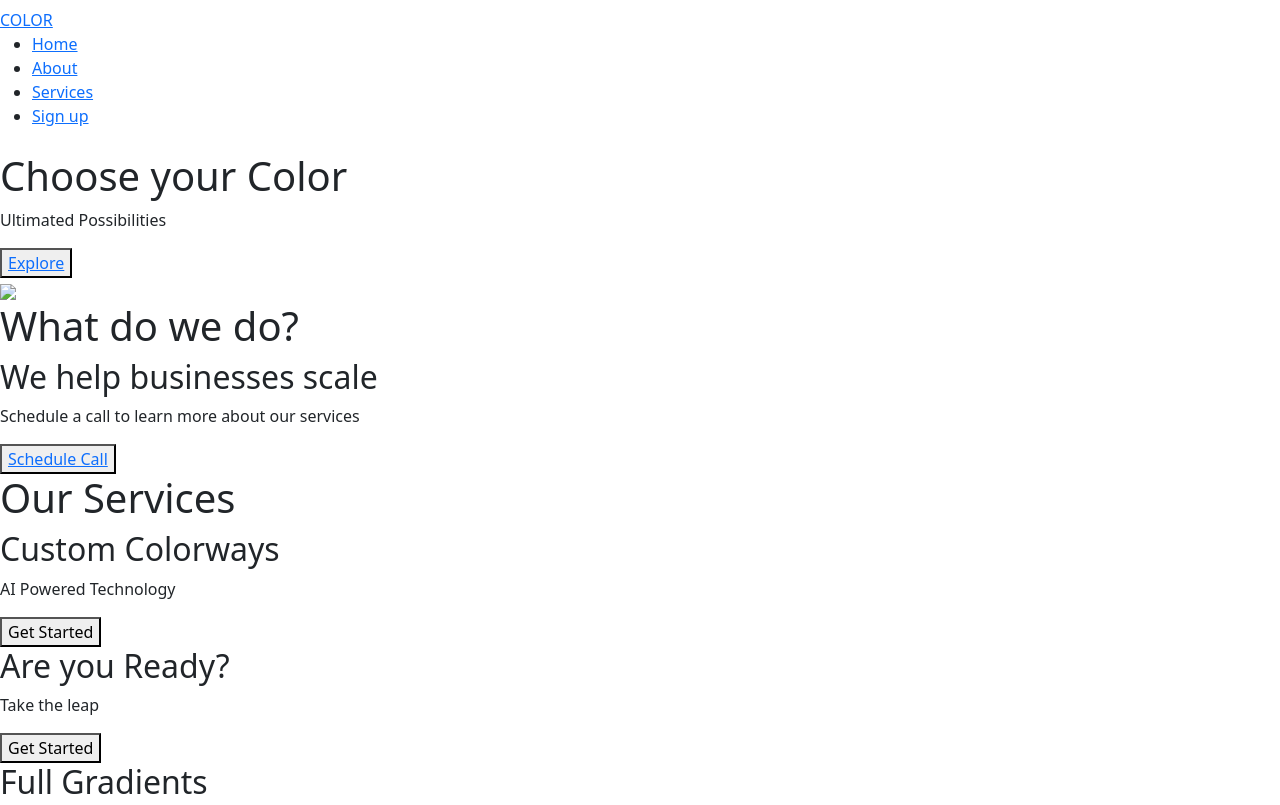
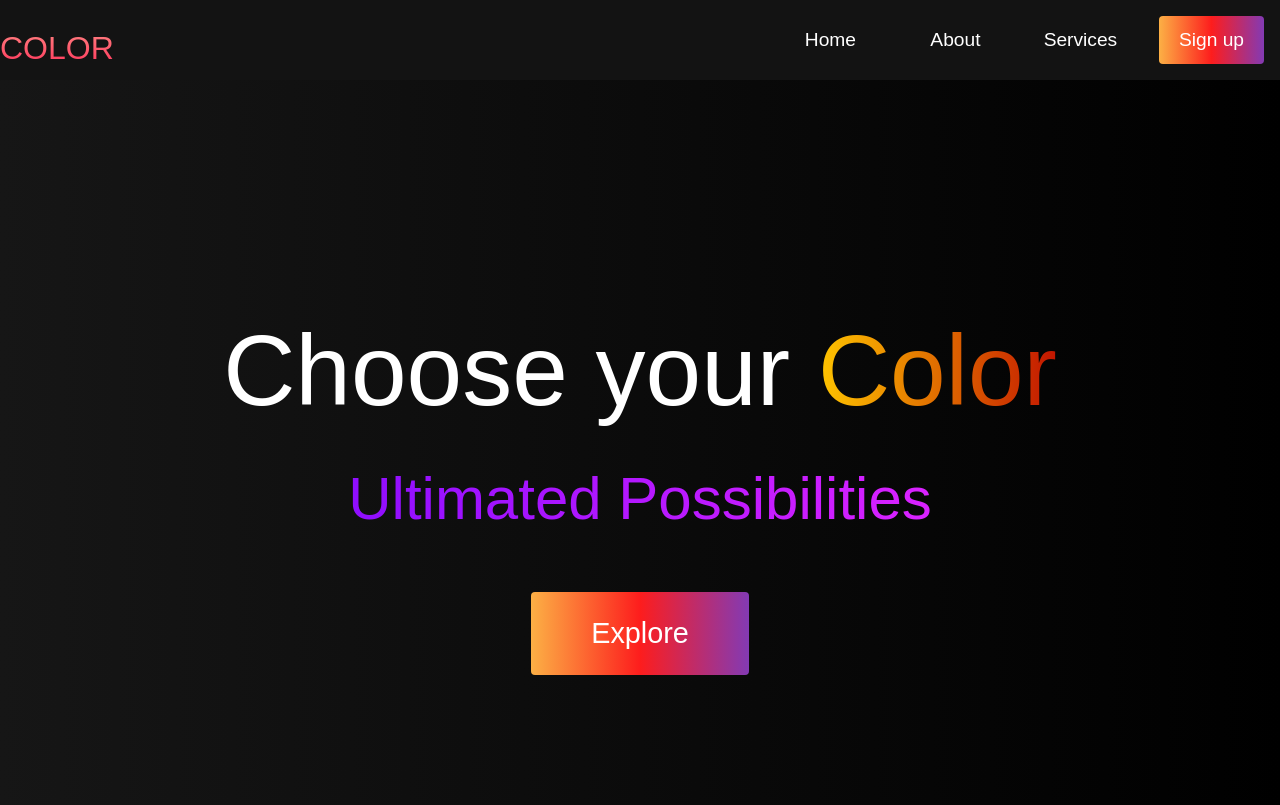
Before and after one commit to Phani0123/test, a plain HTML site: page index.html in a window 1280 px wide. Shown: the top 805 px of the page. Drawn offline with nearby package versions, Linux system fonts and the light colour scheme.

Commit message:
uploding

```diff
--- /dev/null
+++ b/index.css
@@ -0,0 +1,485 @@
+*{
+	box-sizing: border-box;
+	margin: 0;
+	padding: 0;
+	font-family: 'Kumbh Sans',sans-serif;
+	scroll-behavior: smooth;
+}
+
+.navbar{
+	background-color: #131313;
+	height: 80px;
+	display: flex;
+	justify-content: center;
+	align-items: center;
+	font-size: 1.2rem;
+	position: sticky;
+	top: 0;
+	z-index: 999;
+}
+
+.navbar_container{
+	display: flex;
+	justify-content: space-between;
+	height: 80px;
+	z-index: 1;
+	width: 100%;
+	max-width: 1300px;
+	margin: 0 auto;
+	padding: 0 auto;
+}
+
+.navbar_logo{
+	background-color: #ff8177;
+	background-image: linear-gradient(to top, #ff0844 0% , #ffb199 100%);
+	background-size: 100%;
+	-webkit-background-clip: text;
+	-moz-background-clip: text;
+	-webkit-text-fill-color: transparent;
+	-moz-text-fill-color: transparent;
+	display: flex;
+	align-items: center;
+	cursor: pointer;
+	text-decoration: none;
+	font-size: 2rem;
+}
+
+.navbar_menu{
+	display: flex;
+	align-items: center;
+	list-style: none;
+}
+
+.navbar_item{
+	height: 80px;
+}
+
+.navbar_links{
+	color: #fff;
+	display: flex;
+	align-items: center;
+	justify-content: center;
+	width: 125px;
+	text-decoration: none;
+	height: 100%;
+	transition: all 0.3 ease;
+}
+
+.navbar_btn{
+	display: flex;
+	justify-content: center;
+	align-items: center;
+	padding: 0 1rem;
+	width: 100%;
+}
+
+.button{
+	justify-content: center;
+	display: flex;
+	align-items: center;
+	text-decoration: none;
+	padding: 10px 20px;
+	width: 100%;
+	height: 100%;
+	border: none;
+	outline: none;
+	border-radius: 4px;
+	background: #833ab4;
+	background: -webkit-linear-gradient(to right ,#fcb045,#fd1d1d,#833ab4) ;
+	background: linear-gradient(to right ,#fcb045,#fd1d1d,#833ab4) ;
+	color: #fff;
+	transition:all 0.3 ease ;
+}
+
+.navbar_links:hover{
+	color: #9518fc;
+	transition: all 0.3 ease;
+}
+
+/*hero section*/
+
+
+.hero{
+	background: #000000;
+	background: linear-gradient(to right,#161616, #000000);
+	padding: 200px 0;
+
+}
+
+.hero_container{
+	display: flex;
+	flex-direction: column;
+	justify-content: center;
+	align-items: center;
+	max-width: 1200px;
+	margin: 0 auto;
+	height: 90%;
+	text-align: center;
+	padding: 30px;
+}
+
+.hero_heading{
+	font-size: 100px;
+	margin-bottom: 24px;
+	color: #fff;
+}
+
+.hero_heading span {
+	background: #c21500;  /* fallback for old browsers */
+background: -webkit-linear-gradient(to right, #ffc500, #c21500);  /* Chrome 10-25, Safari 5.1-6 */
+background: linear-gradient(to right, #ffc500, #c21500); /* W3C, IE 10+/ Edge, Firefox 16+, Chrome 26+, Opera 12+, Safari 7+ */
+background-size: 100%;
+-webkit-background-clip: text;
+-moz-background-clip: text;
+-webkit-text-fill-color: transparent;
+-moz-text-fill-color: transparent;
+
+}
+
+.hero_description{
+	font-size: 60px;
+	background: #da22ff;  /* fallback for old browsers */
+	background: -webkit-linear-gradient(to right, #9114ff, #da22ff);  /* Chrome 10-25, Safari 5.1-6 */
+	background: linear-gradient(to right, #8f0eff, #da22ff); /* W3C, IE 10+/ Edge, Firefox 16+, Chrome 26+, Opera 12+, Safari 7+ */
+background-size: 100%;
+-webkit-background-clip: text;
+-moz-background-clip: text;
+-webkit-text-fill-color: transparent;
+-moz-text-fill-color: transparent;
+
+}
+
+.highlight{
+	border-bottom: 4px solid rgb(132,0,255);
+}
+
+@media sceen and (max-width: 768px) {
+	.hero_heading{
+		font-size: 60px;
+	}
+
+	.hero_description{
+		font-size: 40px;
+	}
+}
+
+
+/*About section*/
+
+.main{
+	background-color: #131313;
+	padding: 10rem 0;
+}
+
+.main_container{
+	display: grid;
+	grid-template-columns: 1fr 1fr;
+	align-items: center;
+	justify-content: center;
+	margin: 0 auto;
+	height: 90%;
+	z-index: 1;
+	width: 100%;
+	max-width: 1300px;
+	padding: 0 50px;
+}
+
+.main_content{
+	color: #fff;
+	width: 100%;
+}
+
+.main_content h1{
+	font-size: 2rem;
+	background-color: #fe3b6f;
+	background-image: linear-gradient(to top, #ff087b 0% , #ed1a52 100%);
+	background-size: 100%;
+	-webkit-background-clip: text;
+	-moz-background-clip: text;
+	-webkit-text-fill-color: transparent;
+	-moz-text-fill-color: transparent;
+	text-transform: uppercase;
+	margin-bottom: 32px;
+}
+
+.main_content h2{
+	font-size: 4rem;
+	background: #ff8177;  /* fallback for old browsers */
+	background: -webkit-linear-gradient(to right, #9114ff, #da22ff);  /* Chrome 10-25, Safari 5.1-6 */
+	background: linear-gradient(to right, #8f0eff, #da22ff); /* W3C, IE 10+/ Edge, Firefox 16+, Chrome 26+, Opera 12+, Safari 7+ */
+background-size: 100%;
+-webkit-background-clip: text;
+-moz-background-clip: text;
+-webkit-text-fill-color: transparent;
+-moz-text-fill-color: transparent;
+}
+
+.main_content p{
+	margin-top: 1rem;
+	font-size: 2rem;
+	font-weight: 700;
+}
+
+.main_btn{
+	font-size: 1.8rem;
+	background: #833ab4;
+	background: -webkit-linear-gradient(to right ,#fcb045,#fd1d1d,#833ab4) ;
+	background: linear-gradient(to right ,#fcb045,#fd1d1d,#833ab4) ;
+	padding: 20px 60px;
+	border: none;
+	border-radius: 4px;
+	color: #fff;
+	margin-top: 2rem;
+	cursor: pointer;
+	position: relative;
+	transition: all 0.35s;
+	outline: none;
+}
+
+.main_btn a{
+	position: relative;
+	z-index: 2;
+	color: #fff;
+	text-decoration: none;
+}
+
+.main_btn:after{
+	position: absolute;
+	content: '';
+	top: 0;
+	left: 0;
+	width: 0;
+	height: 100%;
+	background: #ff1ead;
+	transition: all 0.35s;
+	border-radius: 4px;
+}
+
+.main_btn:hover{
+	color: #fff;
+}
+
+.main_btn:hover:after{
+	width: 100%;
+
+}
+
+.main_img_container{
+	text-align: center;
+}
+
+.main_img_card{
+	margin: 10px ;
+	height: 500px;
+	width: 500px;
+	border-radius: 4px;
+	display: flex;
+	flex-direction: column;
+	justify-content: center;
+	color: #fff;
+	background-image: linear-gradient(to right, #00dbde 0%, #fc00ff 100%);
+}
+
+/*services section*/
+
+.services{
+	display: flex;
+	flex-direction: column;
+	background-color: #131313;
+	justify-content: center;
+	align-items: center;
+	height: 100%;
+	padding: 10rem 0;
+}
+
+.services h1{
+	background-color: #ff8177;
+	background-image: linear-gradient(to right, #ff0844 0% , #f7673c 100%);
+	background-size: 100%;
+	-webkit-background-clip: text;
+	-moz-background-clip: text;
+	-webkit-text-fill-color: transparent;
+	-moz-text-fill-color: transparent;
+	margin-bottom: 5rem;
+	font-size: 2.5rem;
+}
+
+.services_wrapper{
+	display: grid;
+	grid-template-columns: 1fr 1fr 1fr 1fr ;
+	grid-template-rows: 1fr;
+}
+
+.services_card{
+	margin: 10px;
+	height: 425px;
+	width: 300px;
+	border-radius: 4px;
+	display: flex;
+	flex-direction: column;
+	justify-content: center;
+	color: #fff;
+	background-image: linear-gradient(to right,#00dbde 0%,#fc00ff 100%);
+	transition:0.3s ease-in;
+}
+
+.services_card:nth-child(2){
+	background: #FF512F;  /* fallback for old browsers */
+background: -webkit-linear-gradient(to right, #F09819, #FF512F);  /* Chrome 10-25, Safari 5.1-6 */
+background: linear-gradient(to right, #F09819, #FF512F); /* W3C, IE 10+/ Edge, Firefox 16+, Chrome 26+, Opera 12+, Safari 7+ */
+
+}
+
+.services_card:nth-child(3){
+	background: #fc4a1a;  /* fallback for old browsers */
+background: -webkit-linear-gradient(to right, #f7b733, #fc4a1a);  /* Chrome 10-25, Safari 5.1-6 */
+background: linear-gradient(to right, #f7b733, #fc4a1a); /* W3C, IE 10+/ Edge, Firefox 16+, Chrome 26+, Opera 12+, Safari 7+ */
+
+}
+
+.services_card:nth-child(4){
+	background: #833ab4;  /* fallback for old browsers */
+background: -webkit-linear-gradient(to right, #fcb045, #fd1d1d, #833ab4);  /* Chrome 10-25, Safari 5.1-6 */
+background: linear-gradient(to right, #fcb045, #fd1d1d, #833ab4); /* W3C, IE 10+/ Edge, Firefox 16+, Chrome 26+, Opera 12+, Safari 7+ */
+
+}
+
+.services_card:nth-child(1){
+	background: #fe8c00;  /* fallback for old browsers */
+background: -webkit-linear-gradient(to right, #f83600, #fe8c00);  /* Chrome 10-25, Safari 5.1-6 */
+background: linear-gradient(to right, #f83600, #fe8c00); /* W3C, IE 10+/ Edge, Firefox 16+, Chrome 26+, Opera 12+, Safari 7+ */
+
+}
+
+.services_card h2{
+	text-align: center;
+}
+
+.services_card p {
+	text-align: center;
+	margin-top: 24px;
+	font-size: 20px;
+}
+
+.services_btn{
+	display: flex;
+	justify-content: center;
+	margin-top: 16px;
+}
+
+.services_card button{
+	color: #fff;
+	padding: 14px 24px;
+	border: none;
+	outline: none;
+	border-radius: 4px;
+	background: #131313;
+	font-size: 1rem;
+}
+
+.services_card button:hover {
+	cursor: pointer;
+}
+
+.services_card:hover {
+	transform: scale(1.071);
+	transition: 0.3s ease-in;
+	cursor: pointer;
+}
+
+/*Footer CSS*/
+
+.footer_container{
+	background-color: #131313;
+	padding: 5rem 0;
+	display: flex;
+	flex-direction: column;
+	justify-content: center;
+	align-items: center;
+}
+
+#footer_logo{
+	color: #fff;
+	display: flex;
+	align-items: center;
+	cursor: pointer;
+	text-decoration: none;
+	font-size: 2rem;
+	margin-right: 100px;
+}
+
+.footer_links{
+	width: 100%;
+	max-width: 1000px;
+	display: flex;
+	justify-content: center;
+}
+
+.footer_link_wrapper{
+	display: flex;
+}
+
+.footer_link_items{
+	display: flex;
+	flex-direction: column;
+	align-items: flex-start;
+	margin: 16px;
+	text-align: left;
+	width: 160px;
+	box-sizing: border-box;
+}
+
+.footer_link_items h2{
+	margin-bottom:16px ;
+	color: #fff;
+}
+
+.footer_link_items a{
+	color: #fff;
+	text-decoration: none;
+	margin-bottom: 0.5rem;
+	transition: 0.3s ease-out;
+}
+
+.footer_link_items a hover{
+	color: #fff;
+	transition: 0.3s ease-out;
+
+}
+
+.social_icon_link{
+	color: #fff;
+	font-size: 24px;
+}
+
+.social_media{
+	max-width: 1000px;
+	width: 100%;
+}
+
+.social_media_wrap{
+	display: flex;
+	justify-content: space-between;
+	align-items: center;
+	width: 90%;
+	max-width: 1000px;
+	margin: 40px auto 0 auto;
+}
+
+.social_icons{
+	display: flex;
+	justify-content: space-between;
+	align-items: center;
+    width:pass;
+}
+
+.website_right{
+	color: #fff;
+
+
+}
+
+.social_media_icon{
+	width: 35px;
+	margin-right: 5px;
+}
--- a/index.html
+++ b/index.html
@@ -4,7 +4,7 @@
 	<meta charset="utf-8">
 	<meta name="viewport" content="width=device-width, initial-scale=1">
 	<title>Color</title>
-	<link rel="stylesheet" type="text/css" href="css/project4.css">
+	<link rel="stylesheet" type="text/css" href="index.css">
 
 
 	<link href="https://cdn.jsdelivr.net/npm/bootstrap@5.0.2/dist/css/bootstrap.min.css" rel="stylesheet" integrity="sha384-EVSTQN3/azprG1Anm3QDgpJLIm9Nao0Yz1ztcQTwFspd3yD65VohhpuuCOmLASjC" crossorigin="anonymous">
@@ -55,7 +55,7 @@
 	<div class="main" id="about">
 		<div class="main_container">
 			<div class="main_img_container">
-				<div class="main_img_card"><img src="images/layers.png"></div>
+				<div class="main_img_card"><img src="layers.png"></div>
 			</div>
 			<div class="main_content">
 				<h1>What do we do?</h1>
@@ -105,7 +105,7 @@
 				<button class="main_btn"><a href="#">Sign Up</a></button>
 			</div>
 			<div class="main_img_container">
-				<div class="main_img_card"><img src="images/multiple-users.png"></div>
+				<div class="main_img_card"><img src="multiple-users.png"></div>
 			</div>
 
 		</div>
@@ -153,16 +153,16 @@
 			<p class="website_right">© COLOR 2022. All right reserved</p>
 			<div class="social_icons">
 				<a href="https://www.facebook.com/" class="social_icon_link" target="_blank">
-				<img class="social_media_icon" src="images/facebook.png">
+				<img class="social_media_icon" src="facebook.png">
 				</a>
 				<a href="https://www.instagram.com/" class="social_icon_link" target="_blank">
-				<img class="social_media_icon" src="images/instagram.png">
+				<img class="social_media_icon" src="instagram.png">
 				</a>
 				<a href="https://www.youtube.com/" class="social_icon_link" target="_blank">
-				<img class="social_media_icon" src="images/youtube.png">
+				<img class="social_media_icon" src="youtube.png">
 				</a>
 				<a href="https://twitter.com/i/flow/login" class="social_icon_link" target="_blank">
-				<img class="social_media_icon" src="images/twitter.png">
+				<img class="social_media_icon" src="twitter.png">
 				</a>
 		</div>
 	</section>
@@ -198,6 +198,6 @@
 
 
 
-<script src="project4.js"></script>
+
 </body>
 </html>
```
Also changed, not shown: facebook.png (added), instagram.png (added), layers.png (added), multiple-users.png (added), twitter.png (added), youtube.png (added), 1 other file.
